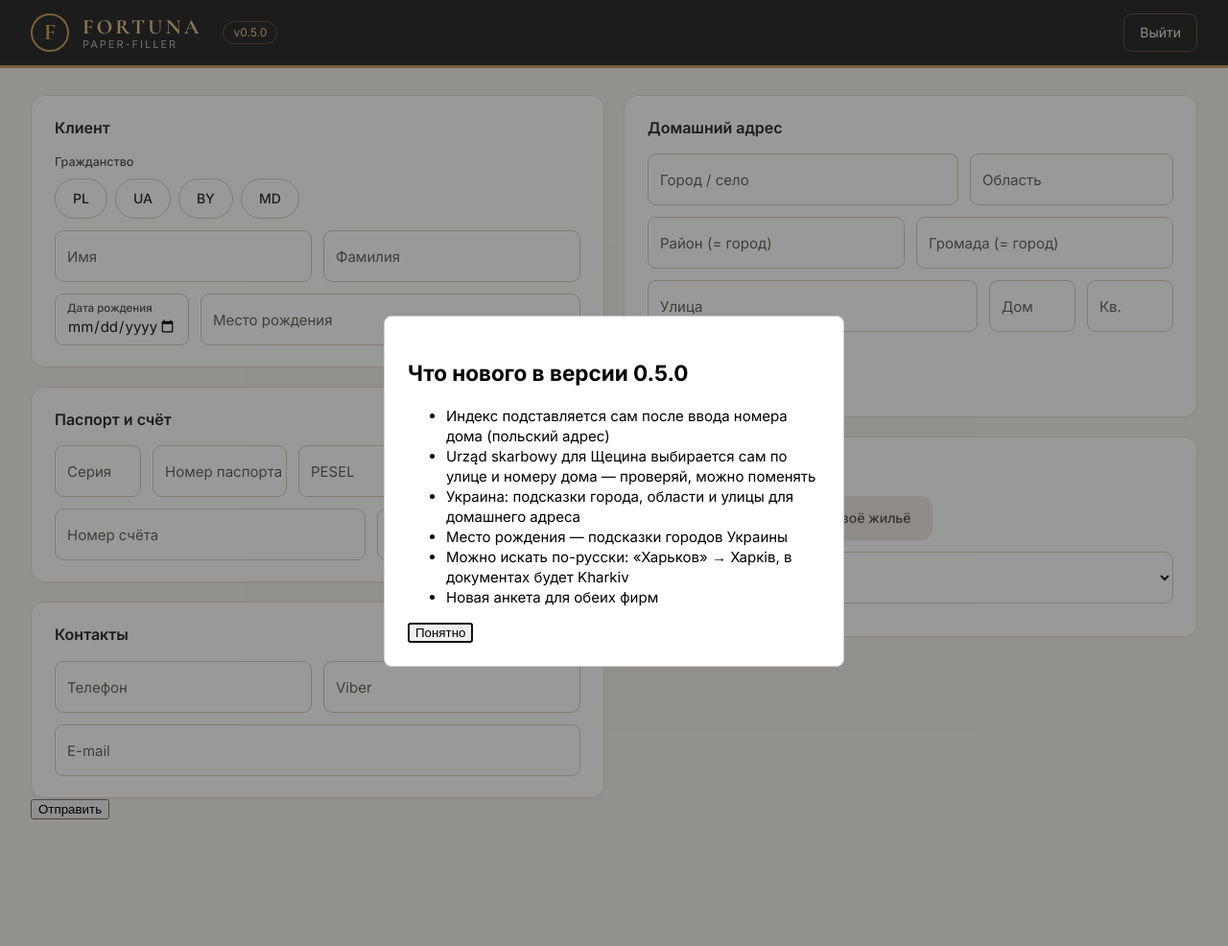
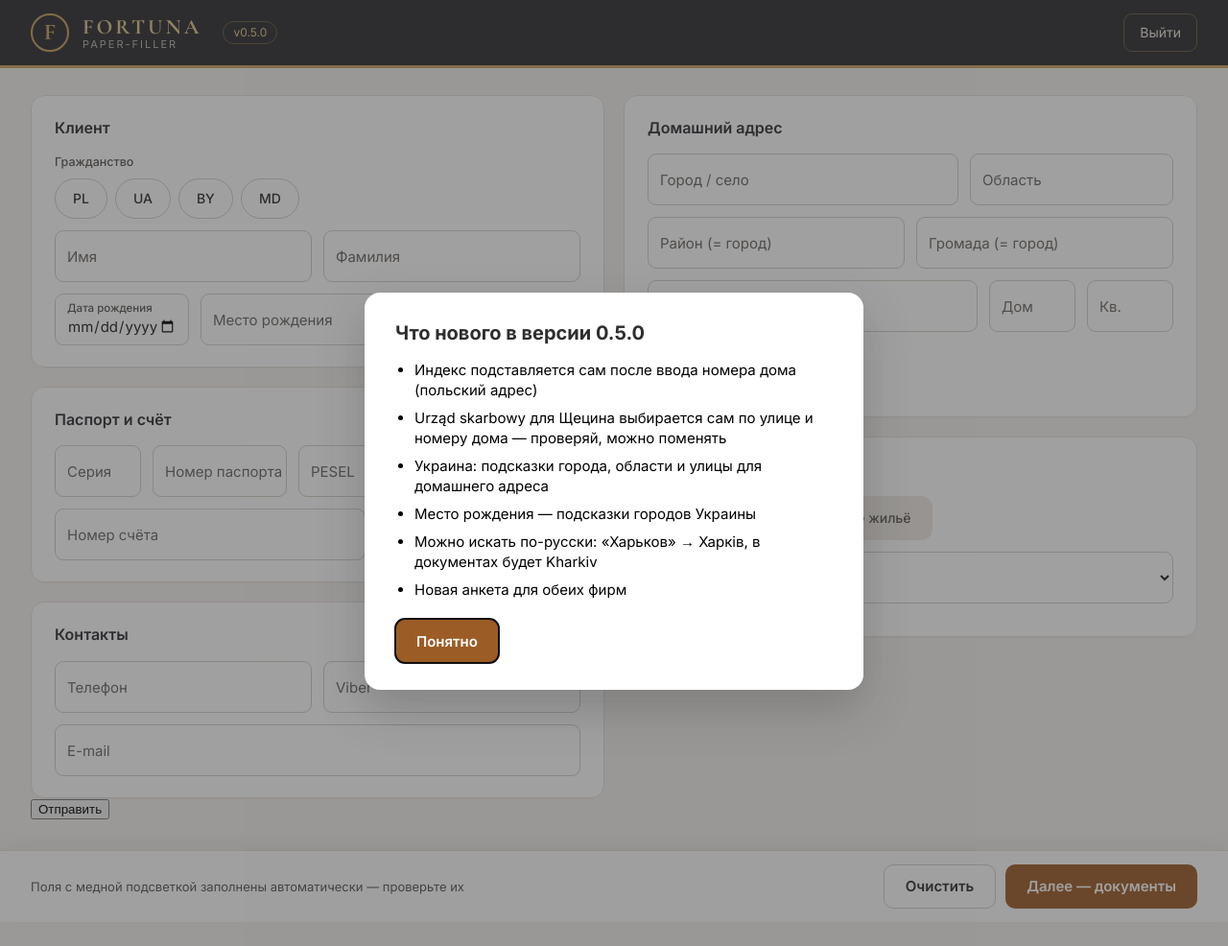
Before and after one commit to PavelHorishny/paper-filler, a Spring Boot app: page / in a window 1280 px wide. Shown: the top 986 px of the page at 96% size. Run offline with Spring Boot 4, Linux system fonts and the light colour scheme; the visitor is signed in with stand-in values (Sample User, id 1); some of the project's set-up classes (security, data sources, template engines, error pages and the like) are left out, and stand-ins take their place.

Commit message:
branding

```diff
--- a/src/main/resources/static/css/style.css
+++ b/src/main/resources/static/css/style.css
@@ -33,7 +33,7 @@ a { color: var(--copper-dark); }
 .page-main {
     max-width: 1480px;
     margin: 0 auto;
-    padding: 28px 32px 110px;
+    padding: 28px 32px 32px;
 }
 
 /* ========== Шапка ========== */
@@ -91,9 +91,17 @@ a { color: var(--copper-dark); }
 .ok { color: #2a7; font-weight: bold; }
 
 
-#whatsNew { max-width: 480px; border: 1px solid #ccc; border-radius: 8px; padding: 1.5rem; }
-#whatsNew::backdrop { background: rgba(0, 0, 0, 0.4); }
-#whatsNew li { white-space: pre-line; }
+#whatsNew {
+    max-width: 520px;
+    border: 0;
+    border-radius: 16px;
+    padding: 28px 32px;
+    box-shadow: 0 20px 48px rgba(46, 46, 48, 0.25);
+}
+#whatsNew::backdrop { background: rgba(46, 46, 48, 0.45); }
+#whatsNew h2 { margin: 0 0 14px; font-size: 20px; color: var(--graphite); }
+#whatsNew ul { margin: 0 0 20px; padding-left: 20px; }
+#whatsNew li { margin-bottom: 8px; white-space: pre-line; }
 .page { display: flex; gap: 2rem; align-items: flex-start; }
 .page-left, .page-right { flex: 1; }
 
@@ -103,20 +111,7 @@ a { color: var(--copper-dark); }
 @media (max-width: 900px) {
     .page, .companies { flex-direction: column; }
 }
-.suggestions {
-    position: absolute;
-    z-index: 10;
-    left: 0;
-    right: 0;
-    margin: 0;
-    padding: 0;
-    list-style: none;
-    background: #fff;
-    border: 1px solid #ccc;
-    max-height: 240px;
-    overflow-y: auto;
-    min-width: 260px;
-}
+
 /* ========== Список подсказок ========== */
 .suggestions {
     position: absolute;
@@ -318,3 +313,39 @@ fieldset.card > legend + * { clear: both; }
     font-size: 10px;
     font-weight: 600;
 }
+/* ========== Кнопки ========== */
+.btn {
+    display: inline-flex;
+    align-items: center;
+    height: 46px;
+    padding: 0 22px;
+    border-radius: 10px;
+    font: inherit;
+    font-size: 15px;
+    font-weight: 600;
+    text-decoration: none;
+    cursor: pointer;
+}
+.btn-primary { border: 0; background: var(--copper); color: #FFFFFF; }
+.btn-primary:hover { background: var(--copper-dark); }
+.btn-secondary { border: 1px solid var(--border); background: var(--card); color: var(--graphite); }
+.btn-secondary:hover { border-color: var(--graphite); }
+
+/* ========== Липкая нижняя панель ========== */
+.action-bar {
+    position: sticky;
+    bottom: 0;
+    z-index: 20;
+    background: rgba(255, 255, 255, 0.94);
+    border-top: 1px solid var(--border-soft);
+    box-shadow: 0 -6px 18px rgba(46, 46, 48, 0.06);
+}
+.action-bar__inner {
+    max-width: 1480px;
+    margin: 0 auto;
+    padding: 14px 32px;
+    display: flex;
+    align-items: center;
+    gap: 10px;
+}
+.action-bar__hint { margin-right: auto; font-size: 13px; color: var(--muted); }
--- a/src/main/resources/templates/form.html
+++ b/src/main/resources/templates/form.html
@@ -16,11 +16,11 @@
     <ul>
         <li th:each="note : ${release.notes}" th:text="${note}">пункт</li>
     </ul>
-    <button type="button" id="whatsNewClose">Понятно</button>
+    <button type="button" id="whatsNewClose" class="btn btn-primary">Понятно</button>
 </dialog>
 
 <main class="page-main">
-    <form th:action="@{/}" th:object="${clientForm}" method="post">
+    <form id="client-form" th:action="@{/}" th:object="${clientForm}" method="post">
         <div class="form-cols">
 
             <!-- ===== Левая колонка: человек ===== -->
@@ -254,6 +254,13 @@
         <button type="submit">Отправить</button>
     </form>
 </main>
+<div class="action-bar">
+    <div class="action-bar__inner">
+        <span class="action-bar__hint">Поля с медной подсветкой заполнены автоматически — проверьте их</span>
+        <a th:href="@{/}" class="btn btn-secondary">Очистить</a>
+        <button type="submit" form="client-form" class="btn btn-primary">Далее — документы</button>
+    </div>
+</div>
 <script th:src="@{/js/form.js}"></script>
 </body>
 </html>
```
